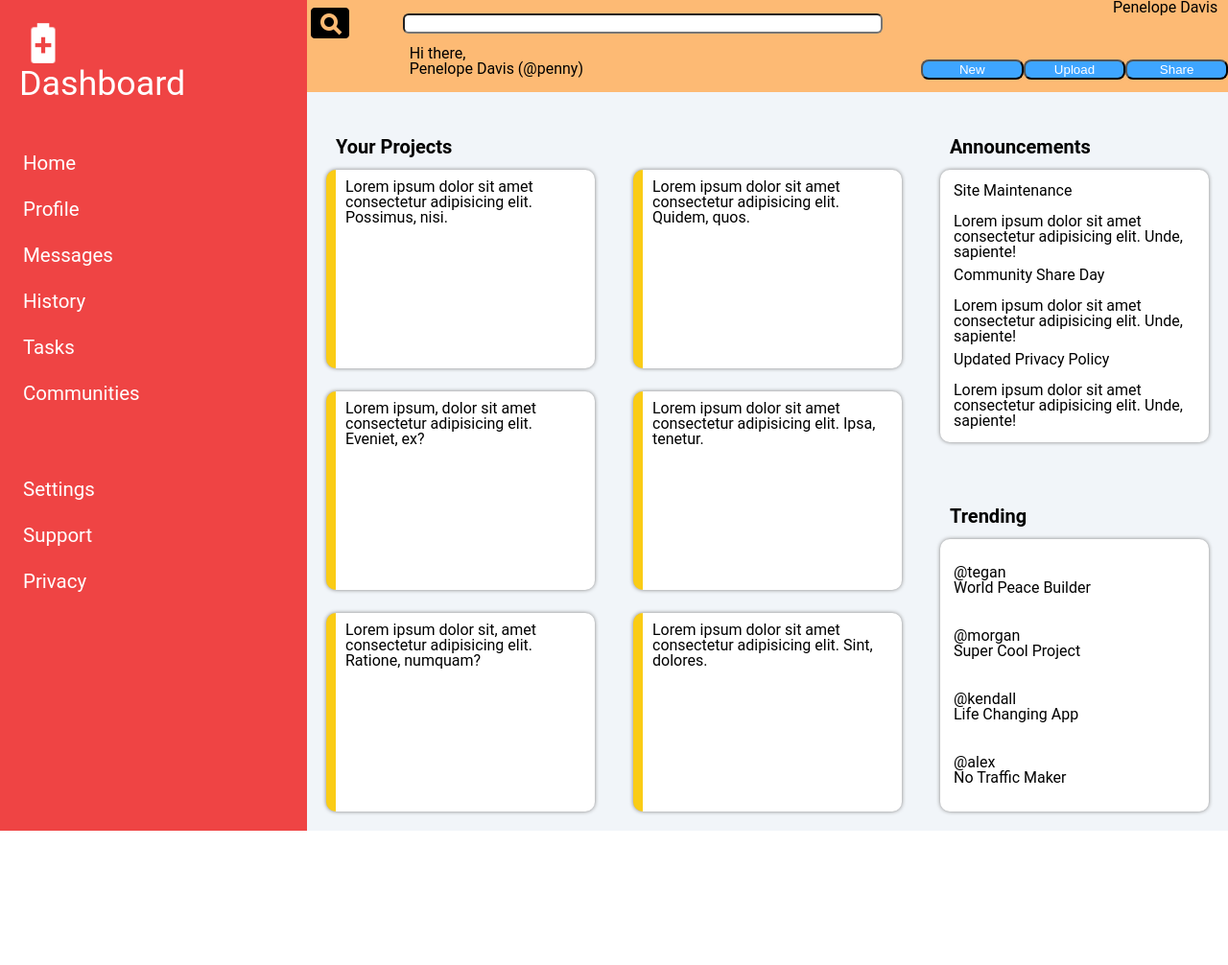
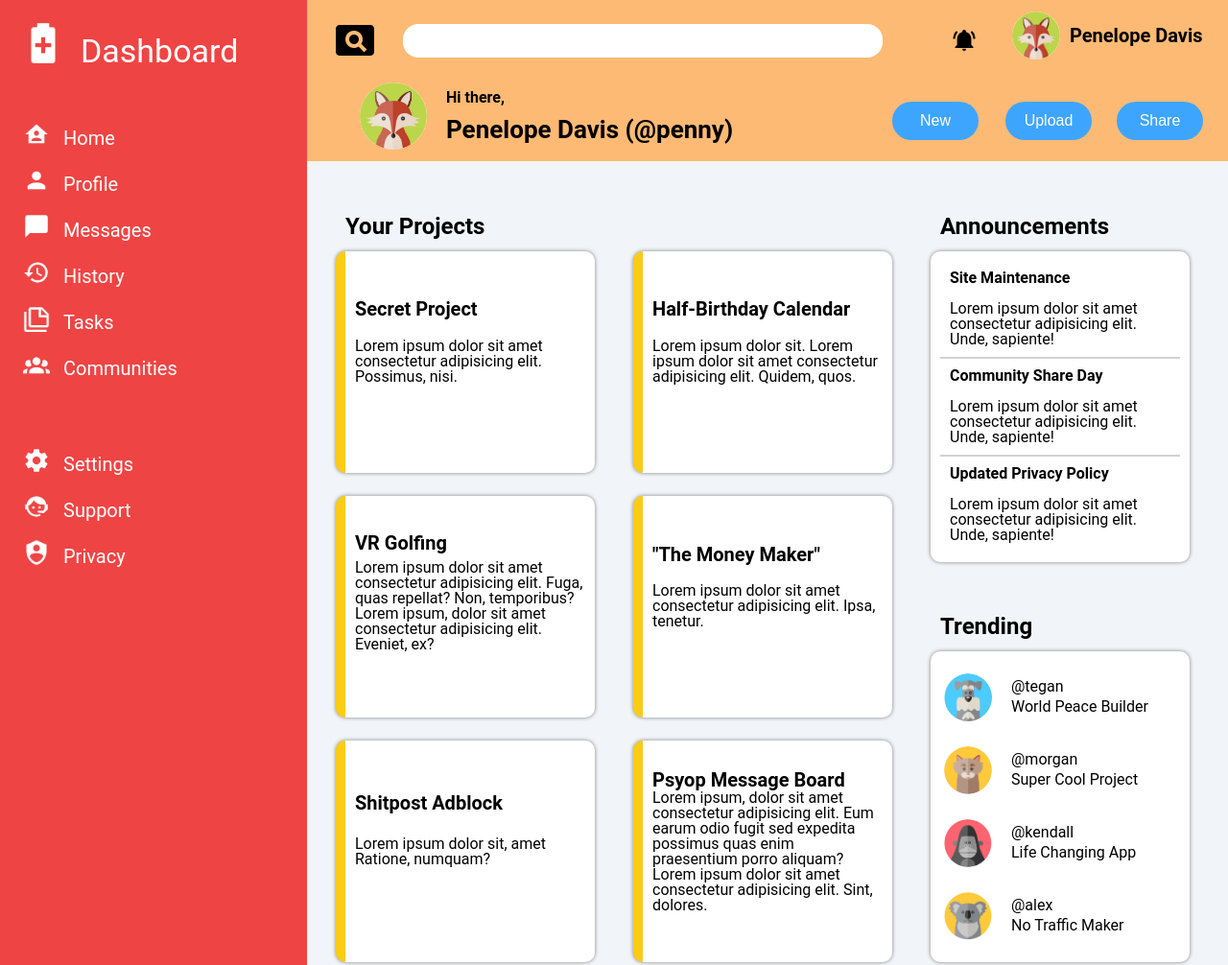
Before and after one commit to prawn13/admin-dashboard, a plain HTML site: page index.html in a window 1280 px wide. Shown: the top 1006 px of the page at 96% size. Before the commit the page ends 866 px from the top, so only its background shows below. Drawn offline with Linux system fonts and the light colour scheme.

Commit message:
Finish styling

```diff
--- a/index.html
+++ b/index.html
@@ -14,19 +14,19 @@
             <img src="img/icon.png" alt="logo">Dashboard</div>
          <div class="nav">
             <ul>
-                <li><img src="" alt="">Home</li>
-                <li><img src="" alt="">Profile</li>
-                <li><img src="" alt="">Messages</li>
-                <li><img src="" alt="">History</li>
-                <li><img src="" alt="">Tasks</li>
-                <li><img src="" alt="">Communities</li>
+                <li><img src="img/home.png" alt="Home">Home</li>
+                <li><img src="img/profile.png" alt="Profile">Profile</li>
+                <li><img src="img/message.png" alt="Messages">Messages</li>
+                <li><img src="img/history.png" alt="History">History</li>
+                <li><img src="img/tasks.png" alt="Tasks">Tasks</li>
+                <li><img src="img/communities.png" alt="Communities">Communities</li>
              </ul>
          </div>
          <div class="settings">
             <ul>
-                <li><img src="" alt="">Settings</li>
-                <li><img src="" alt="">Support</li>
-                <li><img src="" alt="">Privacy</li>
+                <li><img src="img/settings.png" alt="Settings">Settings</li>
+                <li><img src="img/support.png" alt="Support">Support</li>
+                <li><img src="img/privacy.png" alt="Privacy">Privacy</li>
             </ul>
          </div>
         </div>
@@ -36,53 +36,69 @@
                     <div class="search-icon"><img src="img/card-search.png" alt=""></div>
                     <label class="search-label" for="search"><input name="search" id="search" type="text"></label>
                 </div>
-                <div class="notifications"><img src="" alt=""></div>
-                <div class="avatar-corner"></div>
-                <div class="username">Penelope Davis</div>
+                <div class="notifications"><img src="img/notifs.png" alt="notifications"></div>
+                <div class="avatar-corner"><img src="img/avatar.jpg" alt="avatar">
+                    <div class="username">Penelope Davis</div>
+                </div>
             </div>
             <div class="header2">
-                <div class="avatar-main"></div>
-                <div class="greeting">Hi there,<p>Penelope Davis (@penny)</p></div>
+                <div class="avatar-main"><img src="img/avatar.jpg" alt="avatar">
+                    <div class="greeting">Hi there,<p>Penelope Davis (@penny)</p></div>
+                </div>
                 <button class="new">New</button>
-                <button class="upload">Upload</button>
-                <button class="share">Share</button>
+                <div class="two-buttons">
+                    <button class="upload">Upload</button>
+                    <button class="share">Share</button>
+                </div>
             </div>
         </div>
         <div class="main">
             <div class="left-column">
                 <h1>Your Projects</h1>
                 <div class="projects">
-                    <div class="project">Lorem ipsum dolor sit amet consectetur adipisicing elit. Possimus, nisi.</div>
-                    <div class="project">Lorem ipsum dolor sit amet consectetur adipisicing elit. Quidem, quos.</div>
-                    <div class="project">Lorem ipsum, dolor sit amet consectetur adipisicing elit. Eveniet, ex?</div>
-                    <div class="project">Lorem ipsum dolor sit amet consectetur adipisicing elit. Ipsa, tenetur.</div>
-                    <div class="project">Lorem ipsum dolor sit, amet consectetur adipisicing elit. Ratione, numquam?</div>
-                    <div class="project">Lorem ipsum dolor sit amet consectetur adipisicing elit. Sint, dolores.</div>
+                    <div class="project">
+                        <h2>Secret Project</h2>
+                        Lorem ipsum dolor sit amet consectetur adipisicing elit. Possimus, nisi.</div>
+                    <div class="project">
+                        <h2>Half-Birthday Calendar</h2>
+                        Lorem ipsum dolor sit. Lorem ipsum dolor sit amet consectetur adipisicing elit. Quidem, quos.</div>
+                    <div class="project">
+                        <h2>VR Golfing</h2>
+                        Lorem ipsum dolor sit amet consectetur adipisicing elit. Fuga, quas repellat? Non, temporibus? Lorem ipsum, dolor sit amet consectetur adipisicing elit. Eveniet, ex?</div>
+                    <div class="project">
+                        <h2>"The Money Maker"</h2>
+                        Lorem ipsum dolor sit amet consectetur adipisicing elit. Ipsa, tenetur.</div>
+                    <div class="project">
+                        <h2>Shitpost Adblock</h2>
+                        Lorem ipsum dolor sit, amet Ratione, numquam?</div>
+                    <div class="project">
+                        <h2>Psyop Message Board</h2>
+                        Lorem ipsum, dolor sit amet consectetur adipisicing elit. Eum earum odio fugit sed expedita possimus quas enim praesentium porro aliquam? Lorem ipsum dolor sit amet consectetur adipisicing elit. Sint, dolores.</div>
                 </div>
             </div>
             <div class="right-column">
                 <h1>Announcements</h1>
-                <ul>
-                    <li><strong>Site Maintenance</strong><br>Lorem ipsum dolor sit amet consectetur adipisicing elit. Unde, sapiente!</li>
-                    <li><strong>Community Share Day</strong><br>Lorem ipsum dolor sit amet consectetur adipisicing elit. Unde, sapiente!</li>
-                    <li><strong>Updated Privacy Policy</strong><br>Lorem ipsum dolor sit amet consectetur adipisicing elit. Unde, sapiente!</li>
+                <ul class="announcements">
+                    <li><h3>Site Maintenance</h3><br>Lorem ipsum dolor sit amet consectetur adipisicing elit. Unde, sapiente!</li>
+                    <li class="announce-border"><h3>Community Share Day</h3><br>Lorem ipsum dolor sit amet consectetur adipisicing elit. Unde, sapiente!</li>
+                    <li><h3>Updated Privacy Policy</h3><br>Lorem ipsum dolor sit amet consectetur adipisicing elit. Unde, sapiente!</li>
                 </ul>
                 <h1>Trending</h1>
-                <ul>
+                <ul class="trending">
                     <li>
-                        <img src="" alt="">
+                        <img src="img/avi1.png" alt="avi1">
                         <div>@tegan <br>World Peace Builder</div>
                     </li>
                     <li>
-                        <img src="" alt="">
+                        <img src="img/avi2.png" alt="avi2">
                         <div>@morgan <br>Super Cool Project</div>
                     </li>
                     <li>
-                        <img src="" alt="">
+                        <img src="img/avi3.png" alt="avi3">
                         <div>@kendall <br>Life Changing App</div>
                     </li>
                     <li>
-                        <img src="" alt="">
+                        <img src="img/avi4.png" alt="avi4">
                         <div>@alex <br>No Traffic Maker</div>
                     </li>
                 </ul>
--- a/style.css
+++ b/style.css
@@ -36,7 +36,7 @@ body {
 
 .container {
 	display: grid;
-	grid-template: 1fr 4fr / 1fr 3fr;
+	grid-template: 1fr 5fr / 1fr 3fr;
 	place-content: stretch;
 	width: 100vw;
 	height: 100vh;
@@ -44,23 +44,32 @@ body {
 
 .sidebar {
 	background-color: #ef4444;
-	font-size: max(1.6vw, 20px);
+	font-size: max(1.4vw, 20px);
 	grid-area: 1 / 1 / 5 / 2;
 	color: white;
 }
 
 .sidebar li {
 	min-height: 40px;
+	display: flex;
+	align-items: flex-end;
+}
+
+.sidebar img {
+	padding-right: 14px;
+	width: max(28px, 1.7vw);
 }
 
 .logo {
-	display: grid;
-	font-size: max(2.8vw, 34px);
+	font-size: max(2.1vw, 34px);
 	padding: 20px 6px 20px 20px;
+	min-width: 240px;
+	display: flex;
+	align-items: flex-end;
 }
 
 .logo img {
-	width: 50px;
+	width: max(50px, 3vw);
 }
 
 div .nav,
@@ -71,12 +80,17 @@ div .nav,
 
 li {
 	padding: 4px;
-	display: grid;
 }
 
 li:hover {
 	background: rgba(236, 236, 236, 0.5);
-	border-radius: 8px;
+	border-radius: 20px;
+	padding: 10px;
+}
+
+button:hover {
+	background: rgb(136, 196, 249);
+	padding: 10px;
 }
 
 .header {
@@ -86,10 +100,10 @@ li:hover {
 	background-color: #fdba74;
 }
 
-.header1 {
-	grid-row: 1 / 2;
+.header1,
+.header2 {
 	display: grid;
-	grid-template-columns: 5fr 1fr 1fr 1fr;
+	grid-template-columns: 5fr 1fr 2fr;
 }
 
 .search {
@@ -97,8 +111,11 @@ li:hover {
 	grid-template-columns: 1fr 5fr;
 }
 
-.search-icon img {
+.search-icon {
 	display: grid;
+	align-self: center;
+	justify-self: center;
+	padding: 10px;
 }
 
 .search-label {
@@ -107,31 +124,124 @@ li:hover {
 }
 
 input {
-	border-radius: 6px;
+	border-radius: 16px;
+	border: none;
+	padding: 10px;
 }
 
-.header2 {
-	grid-row: 2 / 3;
-	display: grid;
-	grid-template-columns: 1fr 5fr repeat(3, 1fr);
+.notifications {
+	align-self: center;
+	justify-self: end;
+	padding-right: 20px;
+	transform: scale(0.7);
+}
+
+.avatar-corner,
+.avatar-main {
+	display: flex;
+	padding: 0 10px 10px 15px;
+}
+
+.avatar-main {
+	gap: 20px;
+}
+
+.avatar-corner img,
+.right-column img {
+	border-radius: 50%;
+	max-width: 50px;
+	max-height: 50px;
+	place-self: center;
+}
+
+.avatar-main img {
+	border-radius: 50%;
+	max-width: 70px;
+	max-height: 70px;
+	place-self: center;
+	margin-left: 40px;
+}
+
+.greeting {
+	font-weight: bold;
+	padding: 10px 10px 10px 0;
+}
+
+.greeting > p {
+	padding-top: 12px;
+	font-size: 26px;
+}
+
+.username {
+	align-self: center;
+	font-size: 20px;
+	font-weight: bold;
+	padding: 10px;
+}
+
+.two-buttons {
+	display: flex;
+	gap: 10px;
+}
+
+.new {
+	justify-self: end;
+	margin-right: 20px;
 }
 
 button {
-	border-radius: 8px;
+	border-radius: 20px;
+	font-size: 16px;
 	align-self: center;
+	justify-self: end;
 	background-color: rgb(62, 165, 255);
 	color: white;
+	border: none;
+	width: 90px;
+	height: 40px;
+	margin: 8px;
 }
+
+.announce-border {
+	border-style: solid none solid none;
+	border-color:rgb(210, 210, 210);
+	border-width: 2px;
+	padding: 10px;
+}
+
+.announcements > li {
+	align-self: center;
+	padding: 10px;
+}
+
+.trending {
+	display: grid;
+	grid-template: repeat(4, fr) / 1fr 3fr;
+}
+
+.trending li {
+	display: flex;
+	align-items: flex-end;
+}
+
+.trending div {
+	align-self: center;
+	padding-left: 20px;
+	line-height: 1.3;
+}
+
 
 .main {
 	display: grid;
 	grid-template-columns: 2fr 1fr;
+	padding: 20px 20px 60px 10px;
+	background-color: #f1f5f9;
 }
 
 .left-column {
-	background-color: #f1f5f9;
+
 	display: grid;
-	grid-template: 1fr 9fr / 1fr;
+	grid-template: 1fr 11fr / 1fr;
 }
 
 .projects {
@@ -143,10 +253,23 @@ h1 {
 	display: grid;
 	align-content: end;
 	padding: 10px;
-	font-size: 20px;
+	font-size: 24px;
 	font-weight: bold;
 	margin-left: 20px;
 	padding: 10px;
+}
+
+h2 {
+	font-size: 20px;
+	font-weight: bold;
+	height: 0;
+	align-self: center;
+}
+
+h3 {
+	font-size: 16px;
+	font-weight: bold;
+	align-self: end;
 }
 
 ul {
@@ -156,8 +279,7 @@ ul {
 
 .right-column {
 	display: grid;
-	grid-template-rows: 1fr 4fr 1fr 4fr;
-	background-color: #f1f5f9;
+	grid-template-rows: 1fr 5fr 1fr 5fr;
 }
 
 .projects > div,
@@ -173,4 +295,5 @@ ul {
 	border-width: 10px;
 	border-style: none none none solid;
 	border-color: #facc15;
+	display: grid;
 }
```
Also changed, not shown: img/avatar.jpg (added), img/avi1.png (added), img/avi2.png (added), img/avi3.png (added), img/avi4.png (added), img/communities.png (added), img/fav.png (added), img/history.png (added), img/home.png (added), img/message.png (added), img/notifs.png (added), img/privacy.png (added), img/profile.png (added), img/settings.png (added), 4 more files.
